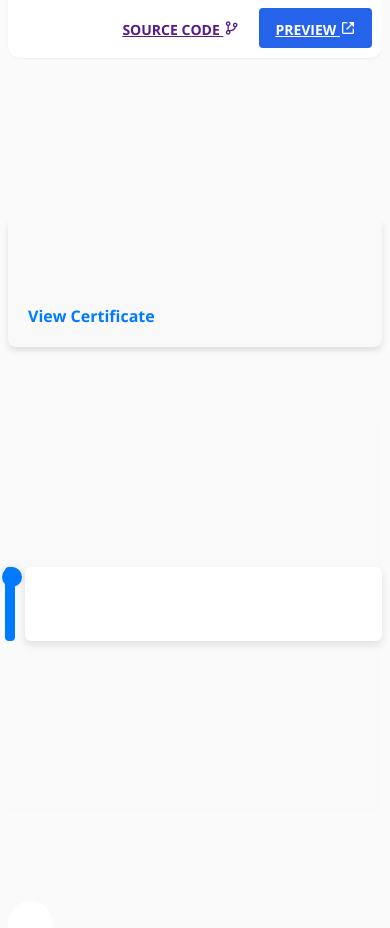
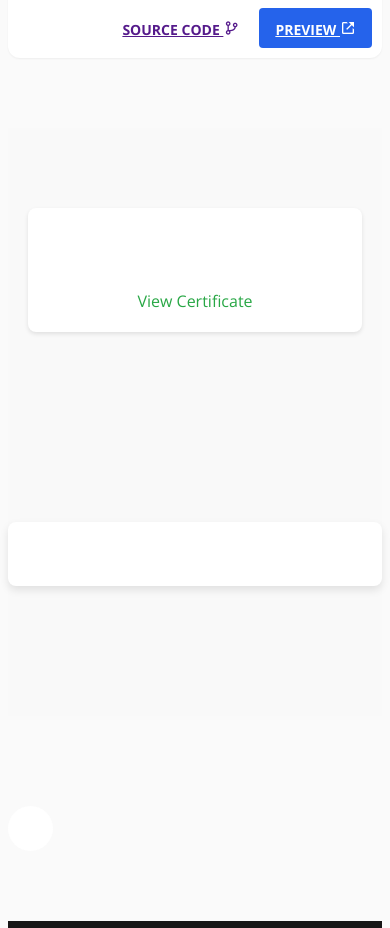
Before and after one commit to vishnu-git1524/portfolio, a website built with Vite: page index.html in a window 390 px wide. Shown: the part 1120-2048 px from the top of the page. Built offline with nearby package versions, Linux system fonts and the light colour scheme.

Commit message:
updated html

```diff
--- a/index.html
+++ b/index.html
@@ -21,6 +21,7 @@
 
   <!-- boxicons css -->
   <link href="https://unpkg.com/boxicons@2.1.4/css/boxicons.min.css" rel="stylesheet" />
+
 
   <!-- custom css -->
   <link rel="stylesheet" href="./style/style.css" />
@@ -51,7 +52,6 @@
   </nav>
   <!-- navbar end -->
 
-  <!-- hero section start -->
   <!-- hero section start -->
   <header id="home" class="hero scroll-mt-10">
     <div class="container">
@@ -174,37 +174,41 @@
   <!-- portfolio section end -->
 
   <!-- courses section start -->
-  <div id="courses" class="courses">
-    <div class="container section">
-      <h3 class="section_subtitle mb-1">
+  <div id="courses" class="courses-section">
+    <div class="container">
+      <div class="courses-header text-center mb-5">
+        <h3 class="section-subtitle">
           <%= sections.courses.subtitle %>
         </h3>
-      <h2 class="section_title mb-5">
+        <h2 class="section-title">
           <%= sections.courses.title %>
         </h2>
-      <p class="courses_text">
+      </div>
+
+      <p class="courses-description text-center mb-4">
         <%= sections.courses.text %>
       </p>
 
       <!-- courses list -->
-      <div class="courses_list">
+      <div class="courses-list">
         <% sections.courses.list.forEach((course)=> { %>
-          <div class="course_item">
-            <h3 class="course_name">
+          <div class="course-card">
+            <h3 class="course-title">
               <%= course.name %>
             </h3>
-            <a href="<%= course.platformLink %>" target="_blank" class="course_platform">
+            <a href="<%= course.platformLink %>" target="_blank" class="course-platform">
               <%= course.platform %>
             </a>
-            <p class="course_description">
+            <p class="course-description">
               <%= course.description %>
             </p>
-            <a href="<%= course.certificateLink %>" target="_blank" class="course_certificate_link">View Certificate</a>
+            <a href="<%= course.certificateLink %>" target="_blank" class="course-certificate-link">View Certificate</a>
           </div>
           <% }); %>
       </div>
     </div>
   </div>
+  <!-- courses section end -->
 
   <!-- courses section end -->
 
@@ -217,31 +221,28 @@
         <%= sections.education.title %>
       </h2>
 
-      <!-- education timeline -->
-      <div class="education_timeline">
+      <!-- education cards -->
+      <div class="education_cards">
         <% sections.education.list.forEach((education)=> { %>
-          <div class="timeline_item">
-            <div class="timeline_dot"></div>
-            <div class="timeline_content">
-              <h3 class="timeline_title">
+          <div class="education_card">
+            <h3 class="education_institution">
               <%= education.institution %>
             </h3>
-              <p class="timeline_degree">
+            <p class="education_degree">
               <%= education.degree %>
             </p>
-              <br>
-              <p class="timeline_period">
+            <p class="education_period">
               <%= education.period %>
             </p>
-              <p class="timeline_description">
+            <p class="education_description">
               <%= education.description %>
             </p>
-            </div>
           </div>
           <% }); %>
       </div>
     </div>
   </div>
+
 
 
   <!-- contact section start -->
@@ -293,6 +294,10 @@
     </div>
   </footer>
   <!-- footer section end -->
+
+  <script src="https://code.jquery.com/jquery-3.5.1.slim.min.js"></script>
+  <script src="https://cdn.jsdelivr.net/npm/@popperjs/core@2.5.4/dist/umd/popper.min.js"></script>
+  <script src="https://stackpath.bootstrapcdn.com/bootstrap/4.5.2/js/bootstrap.min.js"></script>
 </body>
 
 </html>
--- a/style.css
+++ b/style.css
@@ -1,137 +1,133 @@
-.courses_list {
-  display: flex;
-  flex-direction: column;
-  gap: 20px;
-  /* Adds spacing between each course item */
+/* General Section Styles */
+.courses-section {
+  padding: 40px 20px;
+  background-color: #f9f9f9;
 }
 
-.course_item {
-  background-color: #f9f9f9;
-  padding: 20px;
-  border-radius: 8px;
-  box-shadow: 0 4px 6px rgba(0, 0, 0, 0.1);
+.courses-header {
+  margin-bottom: 40px;
 }
 
-.course_name {
-  color: #333;
-  /* Makes the course name dark */
-  font-weight: bold;
+.section-subtitle {
+  font-size: 1.2rem;
+  color: #555;
+  margin-bottom: 0.5rem;
 }
 
-.course_platform {
-  display: inline-block;
-  margin-top: 10px;
-  /* Adds spacing above the link */
-  color: #007bff;
-  /* Change link color */
-  text-decoration: none;
-  /* Adds underline */
-  font-weight: bold;
+.section-title {
+  font-size: 2.5rem;
+  color: #333;
+  margin-bottom: 0;
 }
 
-.course_platform:hover {
+.courses-description {
+  font-size: 1.1rem;
+  color: #666;
+}
+
+.courses-list {
+  display: flex;
+  flex-wrap: wrap;
+  gap: 20px;
+  justify-content: center;
+}
+
+.course-card {
+  background: #fff;
+  border-radius: 8px;
+  box-shadow: 0 2px 4px rgba(0, 0, 0, 0.1);
+  padding: 20px;
+  width: 100%;
+  max-width: 300px;
+  text-align: center;
+}
+
+.course-title {
+  font-size: 1.5rem;
+  color: #333;
+  margin-bottom: 0.5rem;
+}
+
+.course-platform {
+  display: inline-block;
+  font-size: 1rem;
+  color: #007bff;
+  text-decoration: none;
+  margin-bottom: 1rem;
+}
+
+.course-platform:hover {
   text-decoration: underline;
 }
 
-.course_certificate_link {
-  display: inline-block;
-  margin-top: 10px;
-  /* Adds spacing above the link */
-  color: #007bff;
-  /* Change link color */
-  text-decoration: none;
-  font-weight: bold;
+.course-description {
+  font-size: 0.9rem;
+  color: #555;
+  margin-bottom: 1rem;
 }
 
-.course_certificate_link:hover {
+.course-certificate-link {
+  display: inline-block;
+  font-size: 1rem;
+  color: #28a745;
+  text-decoration: none;
+}
+
+.course-certificate-link:hover {
   text-decoration: underline;
 }
+
 
 .education {
   padding: 60px 0;
   background-color: #f9f9f9;
 }
 
-.education_timeline {
-  position: relative;
-  padding: 0;
-  margin-left: 30px;
-  border-left: 2px solid #ddd;
-  /* Light gray vertical line */
+.education_cards {
+  display: grid;
+  grid-template-columns: repeat(auto-fit, minmax(300px, 1fr));
+  gap: 20px;
 }
 
-.timeline_item {
-  position: relative;
-  margin-bottom: 40px;
-  padding-left: 20px;
+.education_card {
+  background-color: #fff;
+  border-radius: 8px;
+  box-shadow: 0 4px 8px rgba(0, 0, 0, 0.1);
+  padding: 20px;
+  transition: transform 0.3s, box-shadow 0.3s;
 }
 
-.timeline_dot {
-  position: absolute;
-  left: -10px;
-  top: 0;
-  width: 20px;
-  height: 20px;
-  border-radius: 50%;
-  background-color: #007bff;
-  /* Elegant dot color */
-  box-shadow: 0 0 10px rgba(0, 0, 0, 0.1);
-  /* Shadow for depth */
+.education_card:hover {
+  transform: translateY(-10px);
+  box-shadow: 0 6px 12px rgba(0, 0, 0, 0.15);
 }
 
-.timeline_content {
-  padding: 10px 20px;
-  background: #fff;
-  /* White background for content */
-  border-radius: 6px;
-  /* Rounded corners */
-  box-shadow: 0 4px 8px rgba(0, 0, 0, 0.1);
-  /* Soft shadow for content */
-  position: relative;
+.education_institution {
+  font-size: 1.5em;
+  color: #333;
+  margin-bottom: 10px;
 }
 
-.timeline_content::before {
-  content: "";
-  position: absolute;
-  top: 0;
-  left: -20px;
-  width: 10px;
-  height: 100%;
-  background: #007bff;
-  /* Line connecting dot and content */
-  border-radius: 4px;
-}
-
-.timeline_period {
-  font-weight: 600;
+.education_degree {
+  font-size: 1.2em;
   color: #555;
   margin-bottom: 5px;
 }
 
-.timeline_title {
-  font-size: 1.3em;
-  margin: 0;
-  color: #333;
+.education_period {
+  font-weight: 600;
+  color: #777;
+  margin-bottom: 10px;
 }
 
-.timeline_description {
-  margin-top: 10px;
+.education_description {
   color: #666;
-  font-size: 0.95em;
+  line-height: 1.6;
 }
 
 @media (max-width: 768px) {
-  .education_timeline {
-    margin-left: 0;
-    padding-left: 0;
-  }
-
-  .timeline_item {
-    padding-left: 15px;
-  }
-
-  .timeline_dot {
-    left: -8px;
+  .education_cards {
+    grid-template-columns: 1fr;
   }
 }
 
```
Lines whose indentation alone changed are shown as unchanged.
